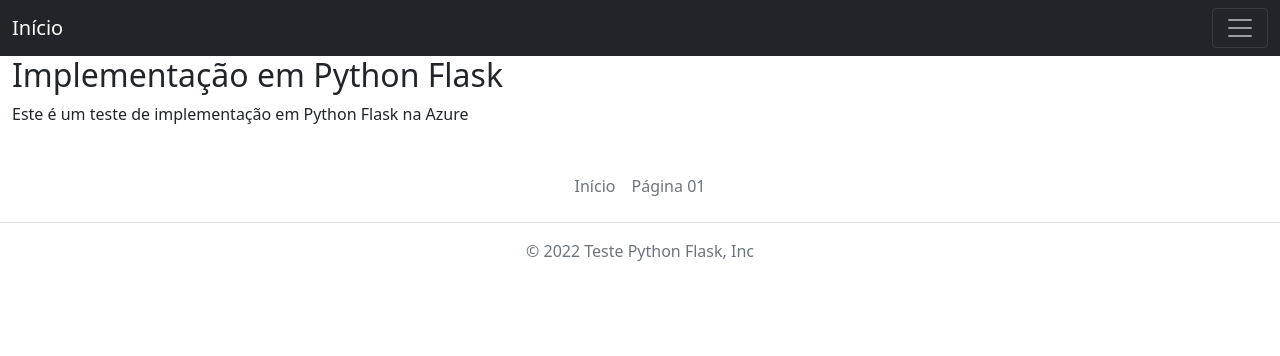
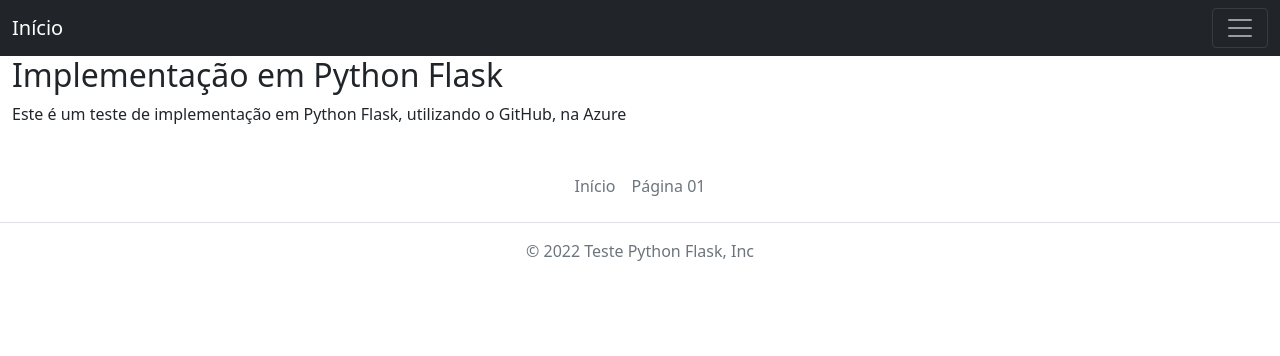
Before and after one commit to LuizMiguelSR/pythonFlaskSiteTesteGithub, a Flask app: page / in a window 1280 px wide. Shown: the top 356 px of the page. Run offline with Flask 2, Linux system fonts and the light colour scheme.

Commit message:
Atualização do texto de apresentação

```diff
--- a/templates/index.html
+++ b/templates/index.html
@@ -23,7 +23,7 @@
                 </div>
             </nav>
             <h2 class="container-fluid">Implementação em Python Flask</h2>
-            <p class='container-fluid'> Este é um teste de implementação em Python Flask na Azure </p>
+            <p class='container-fluid'> Este é um teste de implementação em Python Flask, utilizando o GitHub, na Azure </p>
         </body>
         <footer class="py-3 my-4">
             <ul class="nav justify-content-center border-bottom pb-3 mb-3">
```
